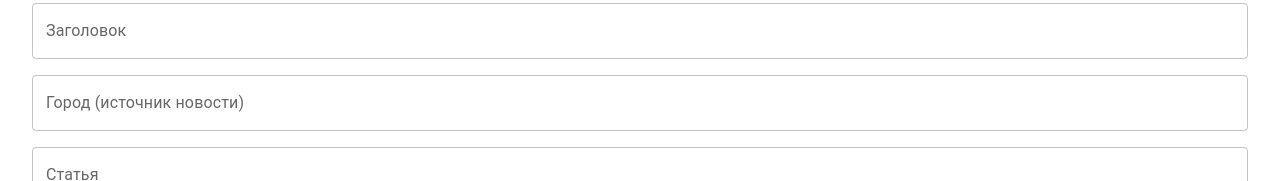
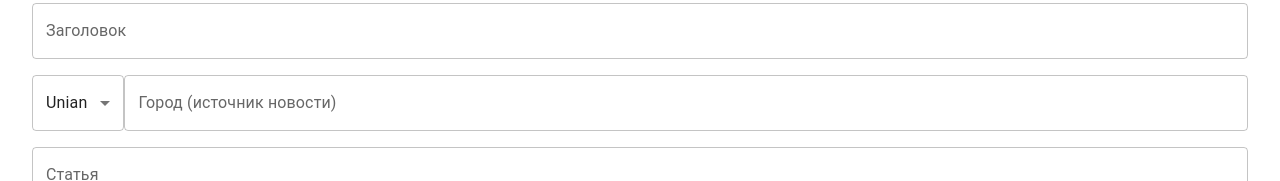
Before and after one commit to sevenlays/Format_app_v-0.1, a React (Create React App) app: page / in a window 1280 px wide. Shown: the part 198-379 px from the top of the page. Built offline with nearby package versions, Linux system fonts and the light colour scheme.

Commit message:
added select

```diff
--- a/src/App.js
+++ b/src/App.js
@@ -8,6 +8,8 @@ import {
   ListItem,
   ListItemText,
   IconButton,
+  Select,
+  MenuItem,
 } from '@mui/material';
 import EditIcon from '@mui/icons-material/Edit';
 import DeleteIcon from '@mui/icons-material/Delete';
@@ -22,6 +24,8 @@ function App() {
   const [editIndex, setEditIndex] = useState(null);
   const [categoryCounts, setCategoryCounts] = useState({});
   const [containsForbiddenWords, setContainsForbiddenWords] = useState(false);
+  const [source, setSource] = useState('Unian');
+  const [formValid, setFormValid] = useState(false);
 
   const categories = useMemo(
     () => [
@@ -63,9 +67,18 @@ function App() {
     setContainsForbiddenWords(isForbiddenWordExist);
   }, [article]);
 
+  useEffect(() => {
+    setFormValid(!!(title && article && city && selectedCategory && !containsForbiddenWords));
+  }, [title, article, city, selectedCategory, containsForbiddenWords]);
+
   const handleFormatAndSave = () => {
     if (!selectedCategory) {
       alert('Выберите категорию для сохранения статьи!');
+      return;
+    }
+
+    if (!title || !article || !city) {
+      alert('Заголовок, статья и город должны быть заполнены!');
       return;
     }
 
@@ -89,6 +102,7 @@ function App() {
       title: title,
       city: city,
       article: filteredFormatted,
+      source: source,
     };
 
     if (editIndex !== null) {
@@ -114,9 +128,11 @@ function App() {
       .map((article) => {
         const formatted = article.article
           .split('\n')
-          .map((line, index) => (index === 0 ? line : line.replace(/^\s*/, '   ')))
+          .map((line, index) =>
+            index === 0 ? line : line.replace(/^\s*/, '   ')
+          )
           .join('\n');
-        return ` -PAGE-\n${article.title}\n${article.city} (Unian) - ${formatted}\n -END-\n`;
+        return ` -PAGE-\n${article.title}\n${article.city} (${article.source}) - ${formatted}\n -END-\n`;
       })
       .join('\n');
 
@@ -130,6 +146,7 @@ function App() {
     setCity(articleToEdit.city);
     setArticle(articleToEdit.article);
     setSelectedCategory(articleToEdit.category);
+    setSource(articleToEdit.source);
     setEditIndex(index);
   };
 
@@ -167,7 +184,13 @@ function App() {
           ))}
         </Box>
       </Box>
-      <Box mt={2}>
+      <Box
+        mt={2}
+        display='flex'
+        flexDirection='row'
+        alignItems='center'
+        justifyContent='space-between'
+      >
         <TextField
           label='Заголовок'
           fullWidth
@@ -175,7 +198,26 @@ function App() {
           onChange={(e) => setTitle(e.target.value)}
         />
       </Box>
-      <Box mt={2}>
+      <Box
+        mt={2}
+        display='flex'
+        flexDirection='row'
+        alignItems='center'
+        justifyContent='space-between'
+      >
+        <Box width={100}>
+          <Select
+            value={source}
+            onChange={(e) => setSource(e.target.value)}
+            fullWidth
+            displayEmpty
+            inputProps={{ 'aria-label': 'Выберите источник новости' }}
+          >
+            <MenuItem value='Unian'>Unian</MenuItem>
+            <MenuItem value='BNS'>BNS</MenuItem>
+            <MenuItem value='Apsny'>Apsny</MenuItem>
+          </Select>
+        </Box>
         <TextField
           label='Город (источник новости)'
           fullWidth
@@ -203,7 +245,7 @@ function App() {
           variant='contained'
           color='primary'
           onClick={handleFormatAndSave}
-          disabled={!selectedCategory || containsForbiddenWords}
+          disabled={!formValid}
         >
           {editIndex !== null ? 'SAVE' : 'FORMAT & SAVE'}
         </Button>
```
